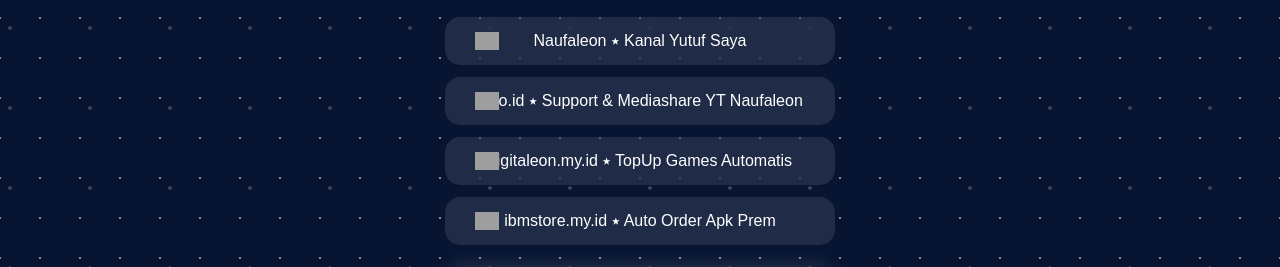
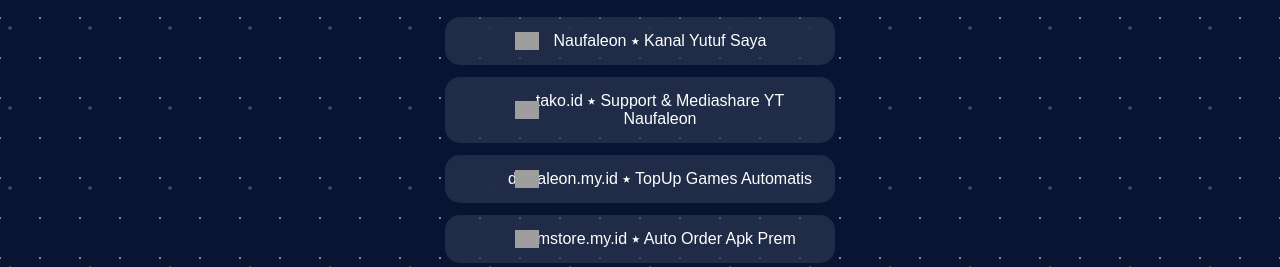
Before and after one commit to naufaleon/digitaleon, a plain HTML site: page index.html in a window 1280 px wide. Shown: the part 302-569 px from the top of the page. Drawn offline with Linux system fonts and the light colour scheme; grey boxes are pictures that could not be loaded.

Commit message:
Update style.css

```diff
--- a/style.css
+++ b/style.css
@@ -121,16 +121,16 @@
 
 .btn {
   display: block;
-  padding-left: 50px;
   width: 100%;
   margin: 12px 0;
-  padding: 15px;
+  padding: 15px 15px 15px 55px; /* kiri lebih besar */
   border-radius: 15px;
   text-decoration: none;
   color: white;
   background: rgba(255,255,255,0.1);
   backdrop-filter: blur(10px);
   transition: 0.3s;
+  position: relative;
 }
 
 .btn-content {
```
